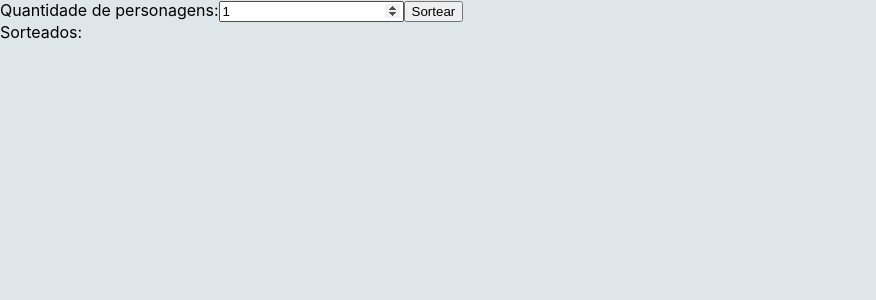
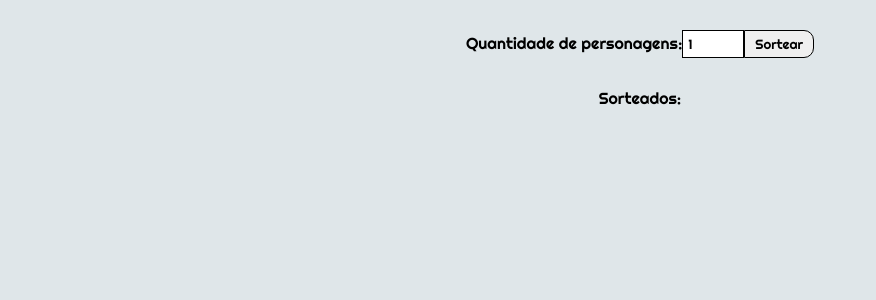
Before and after one commit to EduardoSaMuller/Zombicide, a React (Create React App) app: page / in a window 1280 px wide. Shown: the top 300 px of the page, without its empty margins (0-876 px from the left). Built offline with nearby package versions, Linux system fonts and the light colour scheme.

Commit message:
fix: style changes

```diff
--- a/package.json
+++ b/package.json
@@ -8,7 +8,7 @@
     "@testing-library/user-event": "^13.5.0",
     "react": "^18.2.0",
     "react-dom": "^18.2.0",
-    "react-scripts": "5.0.1",
+    "react-scripts": "^5.0.1",
     "web-vitals": "^2.1.4"
   },
   "scripts": {
--- a/src/App.css
+++ b/src/App.css
@@ -1,3 +1,5 @@
+@import url('https://fonts.googleapis.com/css2?family=Righteous&display=swap');
+
 body{
   background-color: #dfe6e9;
   -webkit-transform: perspective(900px);
@@ -20,3 +22,34 @@ img{
   height: 300px;
   border-radius: 10px;
 }
+label{
+  width: 300px;
+}
+label,div,input{
+  font-family: righteous,Helvetica,Arial,sans-serif ;
+}
+
+button{
+  font-family: righteous,Helvetica,Arial,sans-serif ;
+  padding: 5px 10px;
+  border: 1px solid black;
+  border-top-right-radius: 10px;
+  border-bottom-right-radius: 10px;
+}
+.content{
+  display: flex;
+  justify-content: center;
+  align-items: center;
+ flex-direction: column;
+}
+.top-content{
+  margin: 30px 0;
+}
+.bottom-content{
+text-align: center;
+}
+input{
+  width: 50px;
+  padding: 5px;
+  border: 1px solid black;
+}
--- a/src/App.js
+++ b/src/App.js
@@ -384,7 +384,8 @@ function App() {
 
 
   return (
-    <div>
+    <div className='content'>
+     <div className='top-content'>
       <label>
         Quantidade de personagens:
         <input
@@ -395,8 +396,8 @@ function App() {
         />
       </label>
       <button onClick={handleRandomPick}>Sortear</button>
-
-      <div>
+      </div>
+      <div className='bottom-content'>
         Sorteados:
         <ul>
           {pickedPeople.map((person) => (
```
Also changed, not shown: 1 other file (tests, documents, lock files or other folders).
